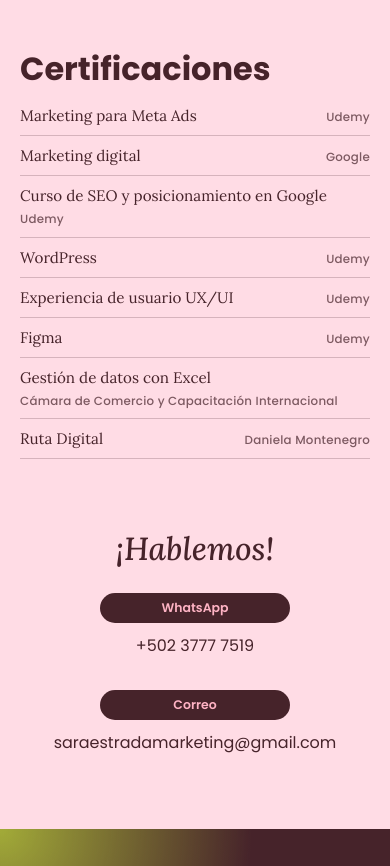
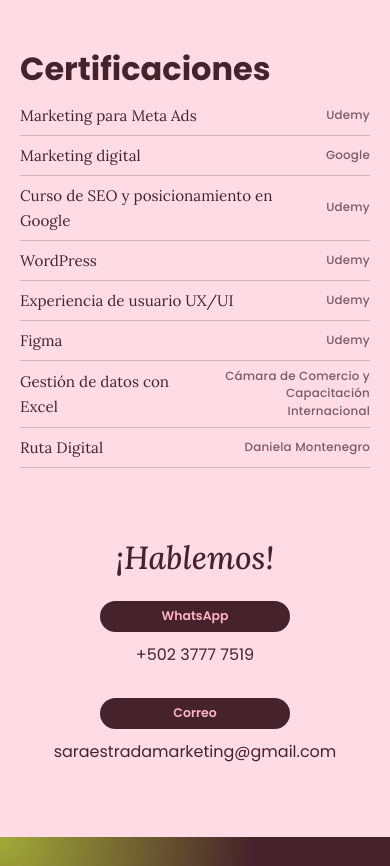
Before and after one commit to sarayestrada202-sys/portafolio, a plain HTML site: page index.html in a window 390 px wide. Shown: the part 2291-3157 px from the top of the page. Drawn offline with Linux system fonts and the light colour scheme.

Commit message:
Certificaciones en movil: nombre a la izquierda, plataforma a la derecha

```diff
--- a/styles.css
+++ b/styles.css
@@ -403,3 +403,9 @@ section { position: relative; }
 /* Videos: el redondeo va en el propio video (Safari/iPhone no reproduce bien dentro de un contenedor recortado) */
 .vid.vertical .vid-frame { overflow: visible; }
 .vid-frame video { border-radius: 14px; }
+
+/* Móvil: certificación siempre a la izquierda y plataforma siempre a la derecha (si es larga, baja de línea en su columna) */
+@media (max-width: 900px) {
+  .certs li { display: grid; grid-template-columns: minmax(0, 1fr) fit-content(42%); align-items: center; column-gap: 14px; }
+  .certs li span { text-align: right; line-height: 1.45; }
+}
```
